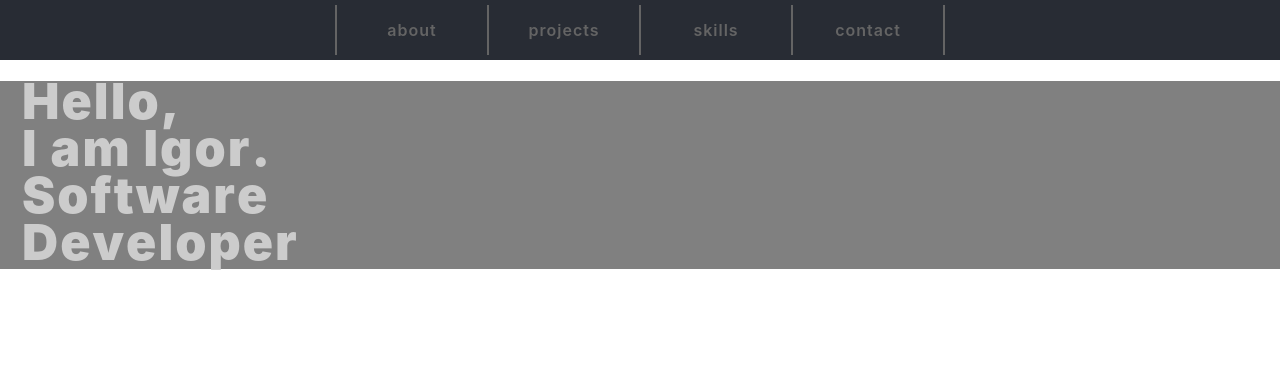
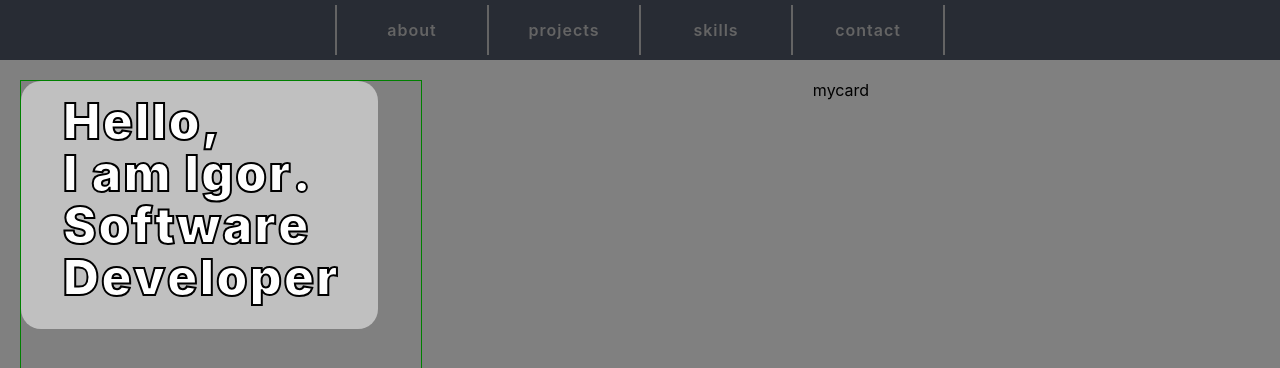
Before and after one commit to iks25/portfolio-website, a React (Create React App) app: page /about-me in a window 1280 px wide. Shown: the top 368 px of the page. Built offline with nearby package versions, Linux system fonts and the light colour scheme.

Commit message:
animating letters using react spring

```diff
--- a/package.json
+++ b/package.json
@@ -10,6 +10,7 @@
     "react-dom": "^17.0.1",
     "react-router-dom": "^5.2.0",
     "react-scripts": "4.0.3",
+    "react-spring": "^8.0.27",
     "web-vitals": "^1.1.1"
   },
   "scripts": {
--- a/src/components/aboutMe/AboutMe.js
+++ b/src/components/aboutMe/AboutMe.js
@@ -1,6 +1,7 @@
 import React from "react";
 import "./aboutMe.css";
 import FancyLetter, { convertTextToLetters } from "./FancyLetter/FancyLetter";
+import TextBox from "./TextBox";
 
 const AboutMe = (props) => {
   let h1Text = "hello\nI am Igor,\nI am Software Developer";
@@ -8,16 +9,9 @@ const AboutMe = (props) => {
   let line1 = "Hello,";
 
   return (
-    <div>
-      <h1>
-        {convertTextToLetters("Hello,")}
-        <br />
-        {convertTextToLetters("I am Igor.")}
-        <br />
-        {convertTextToLetters("Software")}
-        <br />
-        {convertTextToLetters("Developer")}
-      </h1>
+    <div className="aboutMePage" style={{ height: "800px" }}>
+      <TextBox />
+      <div>mycard</div>
     </div>
   );
 };
--- a/src/components/aboutMe/FancyLetter/FancyLetter.js
+++ b/src/components/aboutMe/FancyLetter/FancyLetter.js
@@ -1,20 +1,43 @@
-import React, { useState } from "react";
+import React, { useRef, useState } from "react";
 import "./fancyLetter.css";
+import { useSpring, animated, interpolate, config } from "react-spring";
+import { withRouter } from "react-router-dom";
+import { version } from "react-dom";
 
 const FancyLetter = ({ letter = "", addClass = "" }) => {
   const [isHover, setIsHover] = useState(false);
+
+  const transformSpring = useSpring({
+    from: { transform: "scale(1, 1)", color: "white" },
+    to: [
+      { transform: "scale(1.4, 0.8)", color: "rgb(255, 158, 158)" },
+      { transform: "scale(0.9, 1.2)", color: "rgb(168, 158, 255)" },
+      { transform: "scale(1, 1)", color: "white" },
+    ],
+    config: { velocity: 40, friction: 10, mass: 1, tension: 300 },
+  });
+
+  const styleEfect = () => {
+    if (isHover) return transformSpring;
+  };
+
   return (
-    <span
-      className={"letter " + addClass + (isHover ? " letterHover" : "")}
+    <animated.div
+      className={"letter "}
       onMouseOver={() => {
         setIsHover(true);
       }}
+      style={styleEfect()}
       onMouseLeave={() => {
-        setIsHover(false);
+        setTimeout(() => {
+          if (isHover) {
+            setIsHover(false);
+          }
+        }, 2000);
       }}
     >
-      {letter}
-    </span>
+      {letter == " " ? <span> &nbsp; </span> : letter}
+    </animated.div>
   );
 };
 
--- a/src/components/aboutMe/FancyLetter/fancyLetter.css
+++ b/src/components/aboutMe/FancyLetter/fancyLetter.css
@@ -1,27 +1,48 @@
 :root {
-  --letterAnimColor: rgb(182, 21, 0);
-  --letterColor: #ccc;
+  --letterAnimColor2: rgb(168, 158, 255);
+  --letterAnimColor: rgb(255, 158, 158);
+  --letterColor: rgb(255, 255, 255);
 }
 
 .letter {
-  cursor: context-menu;
+  display: inline-block;
   color: var(--letterColor);
   padding-left: 2px;
 
   font-size: 50px;
-  font-weight: bolder;
+  font-weight: 900;
+
+  /* text-shadow: -1px 0 black, 0 1px black, 1px 0 black, 0 -1px black; */
+
+  /* width and color */
+  -webkit-text-stroke: 2px black;
 }
 .letterHover {
-  scale: 1.5;
+  /* scale: 1.5;
 
-  color: var(--letterAnimColor);
-  /* animation: letterAnimation 1s normal; */
+  animation: letterAnimation 1s normal; */
 }
 
 @keyframes letterAnimation {
   0% {
   }
+
   20% {
+    transform: scale(1.6, 0.7);
     color: var(--letterAnimColor);
   }
+  40% {
+    transform: scale(0.9, 1.2);
+  }
 }
+
+.textShadow {
+  transform: skew(30);
+  color: #444444;
+  text-shadow: 1px 0px 1px #cccccc, 0px 1px 1px #eeeeee, 2px 1px 1px #cccccc,
+    1px 2px 1px #eeeeee, 3px 2px 1px #cccccc, 2px 3px 1px #eeeeee,
+    4px 3px 1px #cccccc, 3px 4px 1px #eeeeee, 5px 4px 1px #cccccc,
+    4px 5px 1px #eeeeee, 6px 5px 1px #cccccc, 5px 6px 1px #eeeeee,
+    7px 6px 1px #cccccc;
+  color: #444444;
+}
--- /dev/null
+++ b/src/components/aboutMe/TextBox.js
@@ -0,0 +1,25 @@
+import React from "react";
+import { convertTextToLetters } from "./FancyLetter/FancyLetter";
+import { useSpring, animated } from "react-spring";
+
+const TextBox = () => {
+  const props = useSpring({
+    // marginLeft: "0",
+    // from: { marginLeft: "-1000px" },
+  });
+  return (
+    <div className="textBoxContainer">
+      <animated.div style={props} className="textBox">
+        {convertTextToLetters("Hello,")}
+        <br />
+        {convertTextToLetters("I am Igor.")}
+        <br />
+        {convertTextToLetters("Software")}
+        <br />
+        {convertTextToLetters("Developer")}
+      </animated.div>
+    </div>
+  );
+};
+
+export default TextBox;
--- a/src/components/aboutMe/aboutMe.css
+++ b/src/components/aboutMe/aboutMe.css
@@ -1,5 +1,23 @@
-h1 {
-  margin-left: 20px;
+.aboutMePage {
+  padding: 20px;
+  display: grid;
+  grid-template-columns: auto 1fr;
+  grid-template-rows: 1fr;
+  gap: 0px 0px;
+  grid-template-areas: ". .";
+}
+.textBox {
+  display: inline-block;
   line-height: 40px;
   text-align: left;
+  color: white;
+  padding: 20px 40px;
+  background-color: rgba(255, 255, 255, 0.5);
+  border-radius: 20px;
 }
+.textBoxContainer {
+  text-align: left;
+  width: 400px;
+  height: 400px;
+  border: 1px solid green;
+}
```
Also changed, not shown: 1 other file (tests, documents, lock files or other folders).
